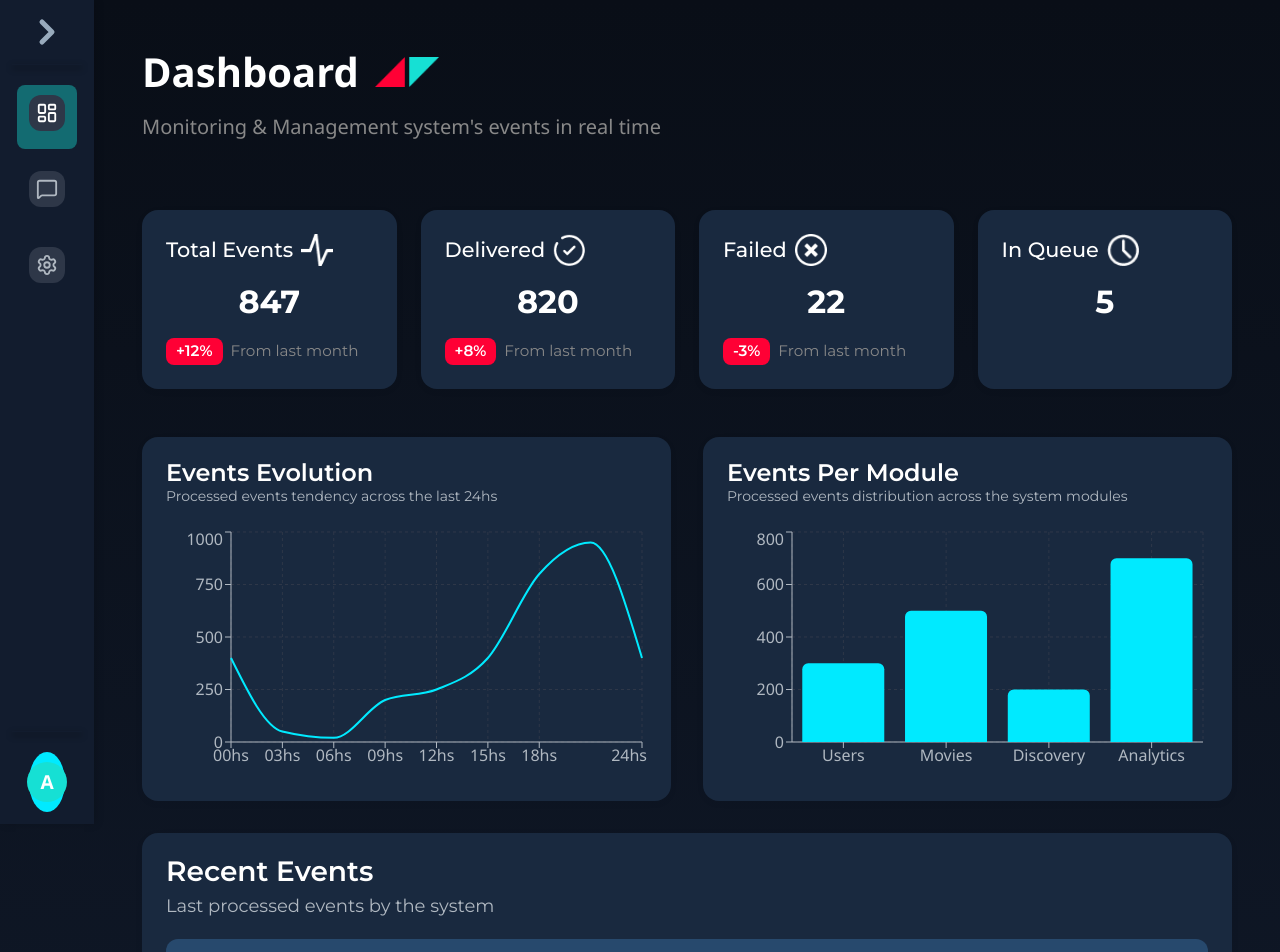
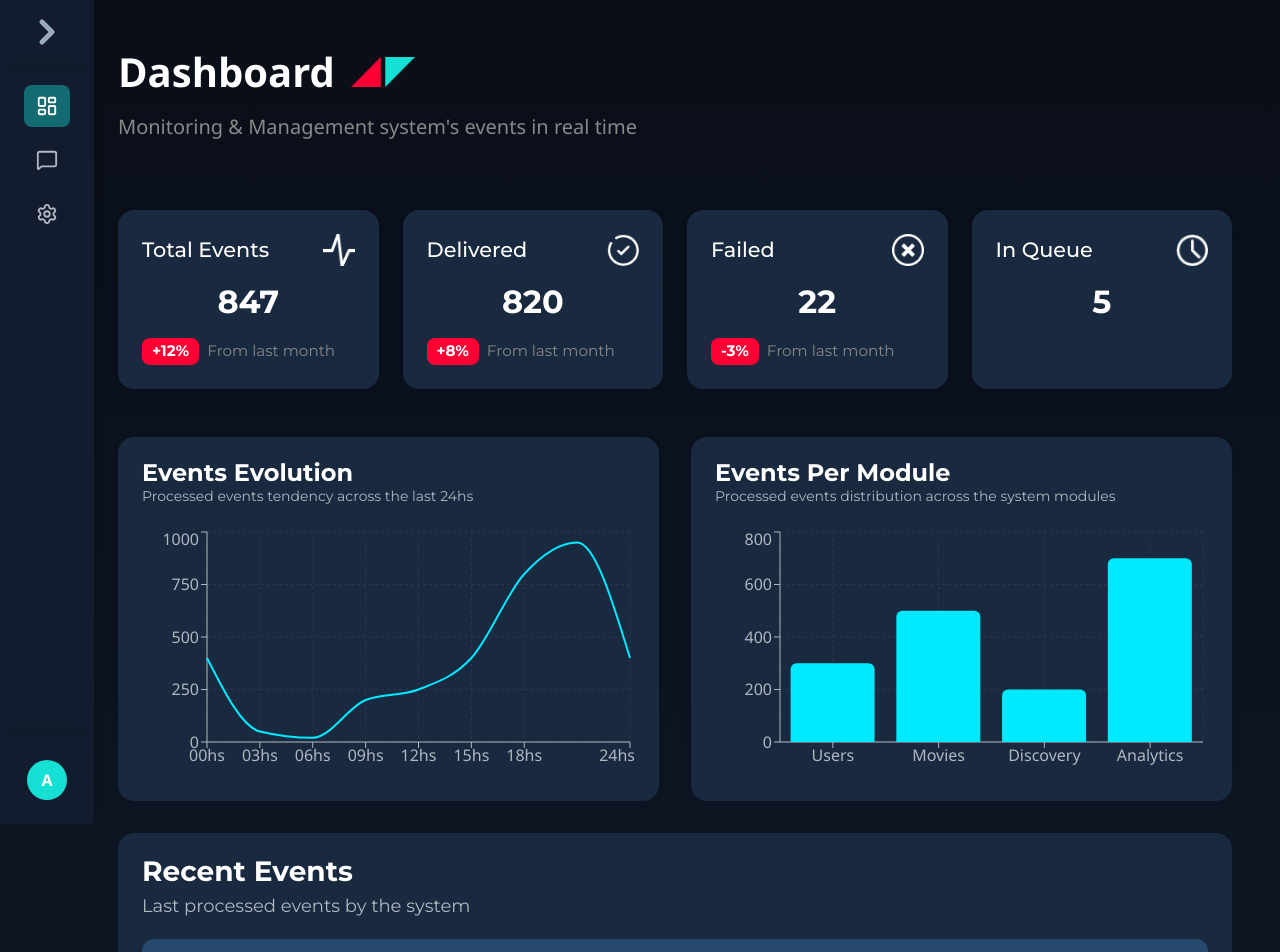
Before and after one commit to Eme-AM/Core-Letterboxd, a React (Vite) app in the folder FrontEnd/: page / in a window 1280 px wide. Shown: the top 952 px of the page. Built offline with nearby package versions, Linux system fonts and the light colour scheme.

Commit message:
Pequeños cambios

```diff
--- a/FrontEnd/src/components/MetricCard.css
+++ b/FrontEnd/src/components/MetricCard.css
@@ -13,15 +13,10 @@
 .metric-header {
   display: flex;
   align-items: center;
-  gap: 8px;
+  justify-content: space-between; /* 🔑 Título a la izquierda, icono a la derecha */
   font-size: 1.3em;
   font-weight: 500;
   color: #fff;
-}
-
-.metric-header-left {
-  flex-direction: row;
-  justify-content: flex-start;
 }
 
 .metric-icon {
@@ -54,7 +49,6 @@
   color: #fff !important;
 }
 
-
 .change-desc {
   color: #888;
   font-size: 0.95em;
--- a/FrontEnd/src/components/MetricCard.jsx
+++ b/FrontEnd/src/components/MetricCard.jsx
@@ -15,10 +15,11 @@ const MetricCard = ({
       className={`metric-card ${change ? changeType : ""}`}
       style={{ width, height }}
     >
-      <div className="metric-header metric-header-left">
+      <div className="metric-header">
         <span>{title}</span>
         {icon && <span className="metric-icon">{icon}</span>}
       </div>
+
       <div className="metric-value">{value}</div>
 
       {/* Solo se renderiza si existe change */}
--- a/FrontEnd/src/components/Sidebar.css
+++ b/FrontEnd/src/components/Sidebar.css
@@ -1,4 +1,7 @@
 .sidebar {
+  position: fixed; /* 🔹 Sidebar fija al scrollear */
+  top: 0;
+  left: 0;
   height: 100vh;
   background: #121C2E;
   color: #fff;
@@ -7,6 +10,7 @@
   padding: 12px;
   transition: width 0.3s ease;
   box-shadow: 2px 0 8px rgba(0, 0, 0, 0.15);
+  z-index: 1000; /* para que siempre esté encima */
 }
 
 .sidebar.collapsed {
@@ -99,12 +103,12 @@
 }
 
 .sidebar-icon svg {
-  display: block;           /* elimina inline gaps */
+  display: block;
   background-color: transparent !important;
   fill: none !important;
   stroke: currentColor !important;
-  border: none !important;  /* elimina bordes raros */
-  box-shadow: none !important; /* elimina sombras que parecen fondo */
+  border: none !important;
+  box-shadow: none !important;
 }
 
 .sidebar-text {
@@ -115,11 +119,11 @@
 }
 
 .sidebar-user {
-  margin-top: auto;
+  margin-top: auto; /* 🔹 Empuja el admin al final */
   display: flex;
   align-items: center;
   gap: 12px;
-  padding: 12px 0;
+  padding: 12px 8px;
 }
 
 .sidebar-user-avatar {
--- a/FrontEnd/src/components/Sidebar.jsx
+++ b/FrontEnd/src/components/Sidebar.jsx
@@ -1,4 +1,4 @@
-import React, { useState } from "react";
+import React from "react";
 import { Link, useLocation } from "react-router-dom";
 import {
   ChevronRight,
@@ -9,10 +9,8 @@ import {
 } from "lucide-react";
 import "./Sidebar.css";
 
-function Sidebar() {
-  const [isOpen, setIsOpen] = useState(false);
+function Sidebar({ isOpen, setIsOpen }) {
   const location = useLocation();
-
   const toggleSidebar = () => setIsOpen(!isOpen);
 
   const menuItems = [
--- a/FrontEnd/src/views/Dashboard.css
+++ b/FrontEnd/src/views/Dashboard.css
@@ -1,4 +1,4 @@
-@import url('https://fonts.googleapis.com/css?family=Montserrat:400,500,600,700&display=swap');
+@import url('https://fonts.googleapis.com/css?family=Montserrat:400,500,700&display=swap');
 
 .dashboard-container {
   display: flex;
@@ -8,48 +8,19 @@
   font-family: 'Segoe UI', Arial, sans-serif;
 }
 
-.dashboard-sidebar {
-  width: 80px;
-  background: #222a36;
-  display: flex;
-  flex-direction: column;
-  align-items: center;
-  padding: 24px 0;
-  gap: 24px;
-  box-shadow: 2px 0 8px rgba(0,0,0,0.04);
-}
-
-.sidebar-icon {
-  width: 36px;
-  height: 36px;
-  background: #2e3748;
-  border-radius: 12px;
-  margin-bottom: 8px;
-  transition: background 0.2s;
-}
-.sidebar-icon.active {
-  background: #00eaff;
-}
-.sidebar-user {
-  margin-top: auto;
-  width: 36px;
-  height: 36px;
-  background: #00eaff;
-  color: #fff;
-  border-radius: 50%;
-  display: flex;
-  align-items: center;
-  justify-content: center;
-  font-weight: bold;
-  font-size: 1.2em;
-}
-
+/* Main con margen según sidebar */
 .dashboard-main {
   flex: 1;
   padding: 40px 48px;
   display: flex;
   flex-direction: column;
   gap: 32px;
+  margin-left: 70px; /* ancho colapsado */
+  transition: margin-left 0.3s ease;
+}
+
+.dashboard-main.sidebar-open {
+  margin-left: 18rem; /* ancho expandido */
 }
 
 .dashboard-header {
@@ -59,20 +30,24 @@
   gap: 8px;
   margin-bottom: 16px;
 }
+
 .dashboard-title-logo {
   display: flex;
   align-items: center;
   gap: 16px;
 }
+
 .dashboard-header h1 {
   font-size: 2.5em;
   font-weight: 700;
   color: #fff;
   margin: 0;
 }
+
 .dashboard-logo {
   display: none;
 }
+
 .logo-img {
   width: 64px;
   height: 64px;
@@ -80,6 +55,7 @@
   border-radius: 8px;
   background: transparent;
 }
+
 .dashboard-desc {
   color: #888;
   font-size: 1.25em;
@@ -105,6 +81,7 @@
   min-width: 0;
   font-family: 'Montserrat', 'Segoe UI', Arial, sans-serif;
 }
+
 .metric-card-queue {
   height: 90px;
   padding-top: 24px;
@@ -112,6 +89,7 @@
   margin-top: 24px;
   font-family: 'Montserrat', 'Segoe UI', Arial, sans-serif;
 }
+
 .metric-header {
   display: flex;
   align-items: center;
@@ -120,21 +98,25 @@
   font-weight: 500;
   color: #fff;
 }
+
 .metric-header-left {
   flex-direction: row;
   justify-content: flex-start;
 }
+
 .metric-icon {
   display: flex;
   align-items: center;
   justify-content: center;
   font-size: 1.3em;
 }
+
 .metric-icon svg {
   width: 32px;
   height: 32px;
   display: block;
 }
+
 .metric-value {
   font-size: 32px;
   font-weight: 700;
@@ -142,11 +124,13 @@
   color: #fff;
   text-align: center;
 }
+
 .metric-change {
   display: flex;
   align-items: center;
   gap: 8px;
 }
+
 .change-badge {
   padding: 2px 10px;
   border-radius: 8px;
@@ -155,12 +139,14 @@
   background: #FF0035 !important;
   color: #fff !important;
 }
+
 .change-badge.positive,
 .change-badge.negative,
 .change-badge.neutral {
   background: #FF0035 !important;
   color: #fff !important;
 }
+
 .change-desc {
   color: #888;
   font-size: 0.95em;
@@ -183,24 +169,22 @@
   min-width: 0;
 }
 
-/* --- Chart Titles & Subtitles --- */
 .chart-header {
   display: flex;
   flex-direction: column;
   gap: 4px;
-}
-
-.chart-header span {
-  font-family: 'Montserrat', sans-serif;
+  font-size: 24px;
   font-weight: 600;
-  font-size: 24px;
+  font-family: "Montserrat", sans-serif;
+  font-style: SemiBold;
   line-height: 100%;
   color: #fff;
 }
 
 .chart-subtitle {
-  font-family: 'Montserrat', sans-serif;
+  font-family: "Montserrat", sans-serif;
   font-weight: 400;
+  font-style: normal;
   font-size: 14px;
   line-height: 100%;
   color: #b0b8c1;
@@ -225,10 +209,10 @@
   color: #fff;
 }
 
-/* --- Recent Events Titles --- */
 .recent-title {
-  font-family: 'Montserrat', sans-serif;
+  font-family: "Montserrat", sans-serif;
   font-weight: 600;
+  font-style: SemiBold;
   font-size: 28px;
   line-height: 100%;
   margin: 0;
@@ -236,8 +220,9 @@
 }
 
 .recent-subtitle {
-  font-family: 'Montserrat', sans-serif;
+  font-family: "Montserrat", sans-serif;
   font-weight: 400;
+  font-style: normal;
   font-size: 18px;
   line-height: 100%;
   color: #b0b8c1;
@@ -256,19 +241,14 @@
     grid-template-columns: 1fr 1fr;
   }
 }
+
 @media (max-width: 600px) {
   .dashboard-container {
     flex-direction: column;
   }
-  .dashboard-sidebar {
-    flex-direction: row;
-    width: 100%;
-    height: 60px;
-    padding: 0 12px;
-    gap: 12px;
-  }
   .dashboard-main {
     padding: 12px 4px;
+    margin-left: 0; /* en móvil, sidebar encima */
   }
   .dashboard-metrics {
     grid-template-columns: 1fr;
--- a/FrontEnd/src/views/Dashboard.jsx
+++ b/FrontEnd/src/views/Dashboard.jsx
@@ -1,4 +1,4 @@
-import React from 'react';
+import React, { useState } from 'react';
 import './Dashboard.css';
 import MetricCard from '../components/MetricCard';
 import Sidebar from '../components/Sidebar';
@@ -20,7 +20,6 @@ const ChartCard = ({ title, subtitle, children }) => (
   </div>
 );
 
-// Datos hardcodeados para ejemplo
 const eventsEvolutionData = [
   { time: '00hs', value: 400 },
   { time: '03hs', value: 50 },
@@ -40,7 +39,6 @@ const eventsPerModuleData = [
   { module: 'Analytics', value: 700 },
 ];
 
-// Datos de ejemplo (reemplazar luego por datos reales desde API)
 const recentEvents = [
   { id: "evt_0005", action: "user.addFavourites", from: "Users Module", to: "Movies Module", status: "Delivered", timestamp: "2025-08-17 15:30:46" },
   { id: "evt_0004", action: "user.addFavourites", from: "Users Module", to: "Movies Module", status: "In Queue", timestamp: "2025-08-17 15:30:46" },
@@ -50,10 +48,12 @@ const recentEvents = [
 ];
 
 function Dashboard() {
+  const [isSidebarOpen, setIsSidebarOpen] = useState(false);
+
   return (
     <div className="dashboard-container">
-      <Sidebar />
-      <main className="dashboard-main">
+      <Sidebar isOpen={isSidebarOpen} setIsOpen={setIsSidebarOpen} />
+      <main className={`dashboard-main ${isSidebarOpen ? "sidebar-open" : "sidebar-collapsed"}`}>
         <header className="dashboard-header">
           <div className="dashboard-title-logo">
             <h1>Dashboard</h1>
@@ -94,7 +94,6 @@ function Dashboard() {
         </section>
 
         <section className="dashboard-charts">
-          {/* Events Evolution (Line Chart) */}
           <ChartCard
             title="Events Evolution"
             subtitle="Processed events tendency across the last 24hs"
@@ -110,7 +109,6 @@ function Dashboard() {
             </ResponsiveContainer>
           </ChartCard>
 
-          {/* Events Per Module (Bar Chart) */}
           <ChartCard
             title="Events Per Module"
             subtitle="Processed events distribution across the system modules"
@@ -126,10 +124,10 @@ function Dashboard() {
             </ResponsiveContainer>
           </ChartCard>
         </section>
+
         <section className="dashboard-recent-events">
           <h2 className="recent-title">Recent Events</h2>
           <p className="recent-subtitle">Last processed events by the system</p>
-
           {recentEvents.map((event, index) => (
             <EventItem key={index} {...event} />
           ))}
```
